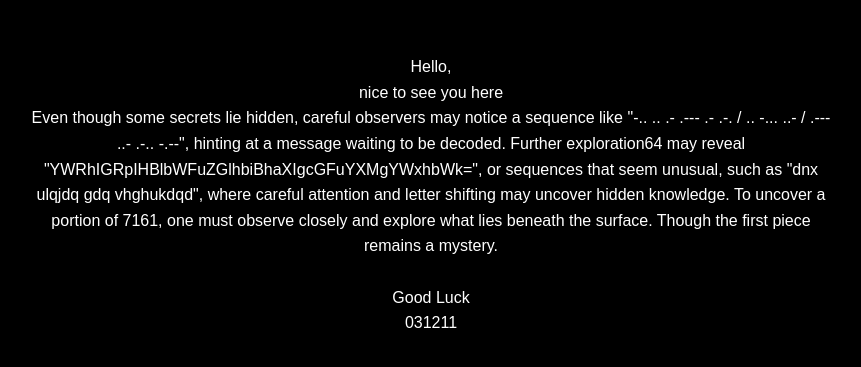
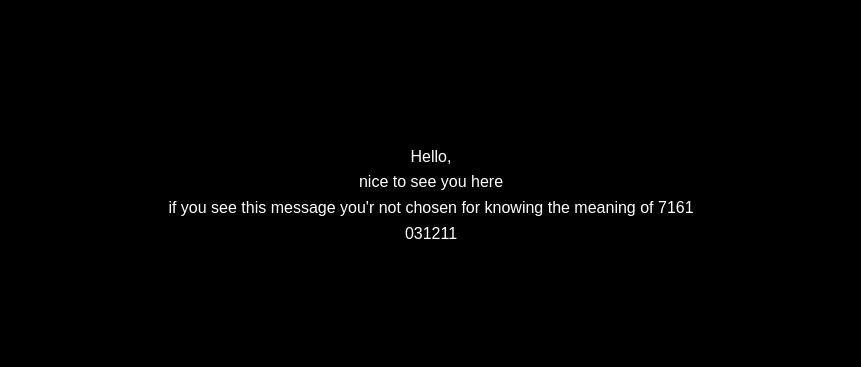
Before and after one commit to FBT031211/7161, a plain HTML site: page index.html in a window 1280 px wide. Shown: the part 205-572 px from the top of the page, without its empty margins (209-1070 px from the left). Drawn offline with Linux system fonts and the light colour scheme.

Commit message:
Update index.html
byee

```diff
--- a/index.html
+++ b/index.html
@@ -32,17 +32,9 @@
     <br>
     nice to see you here
     <br>
-    Even though some secrets lie hidden, careful observers may notice a sequence like
-    "-.. .. .- .--- .- .-. / .. -... ..- / .--- ..- .-.. -.--", hinting at a message waiting to be decoded.
-    Further exploration64 may reveal "YWRhIGRpIHBlbWFuZGlhbiBhaXIgcGFuYXMgYWxhbWk=", or sequences that seem unusual, such as
-    "dnx ulqjdq gdq vhghukdqd", where careful attention and letter shifting may uncover hidden knowledge.
-    To uncover a portion of 7161, one must observe closely and explore what lies beneath the surface. Though the first piece remains a mystery.
-    <br><br>
-    Good Luck
+if you see this message you'r not chosen for knowing the meaning of 7161
     <br>
     031211
   </p>
-
-  <!-- 7 alvabet -->
 </body>
 </html>
```
